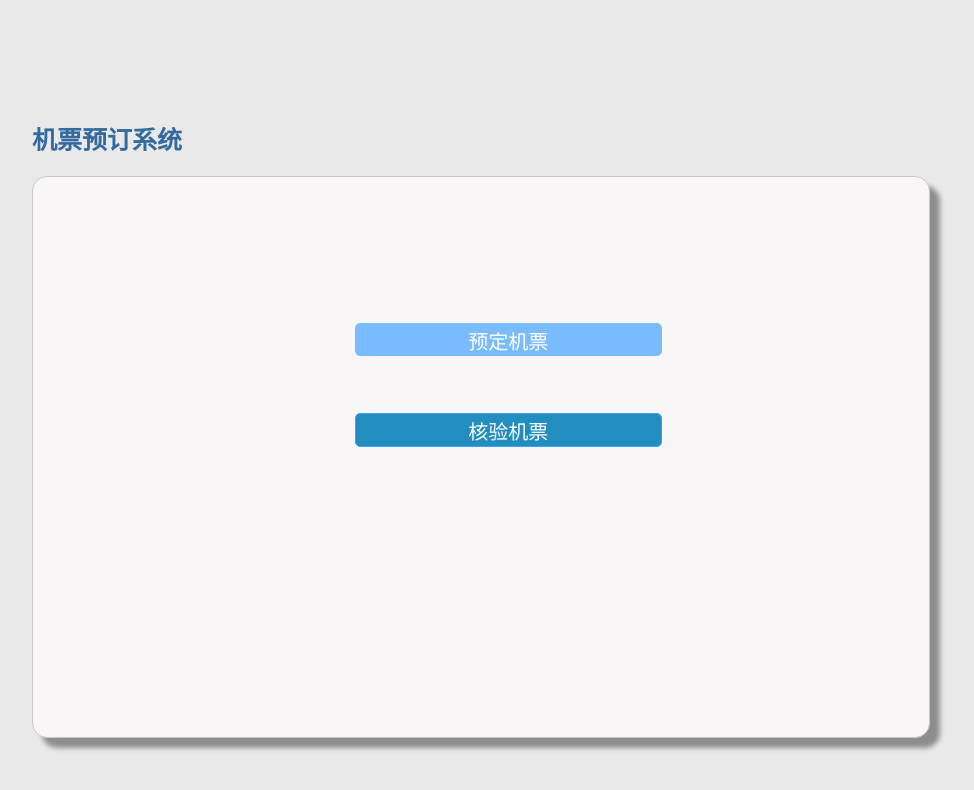
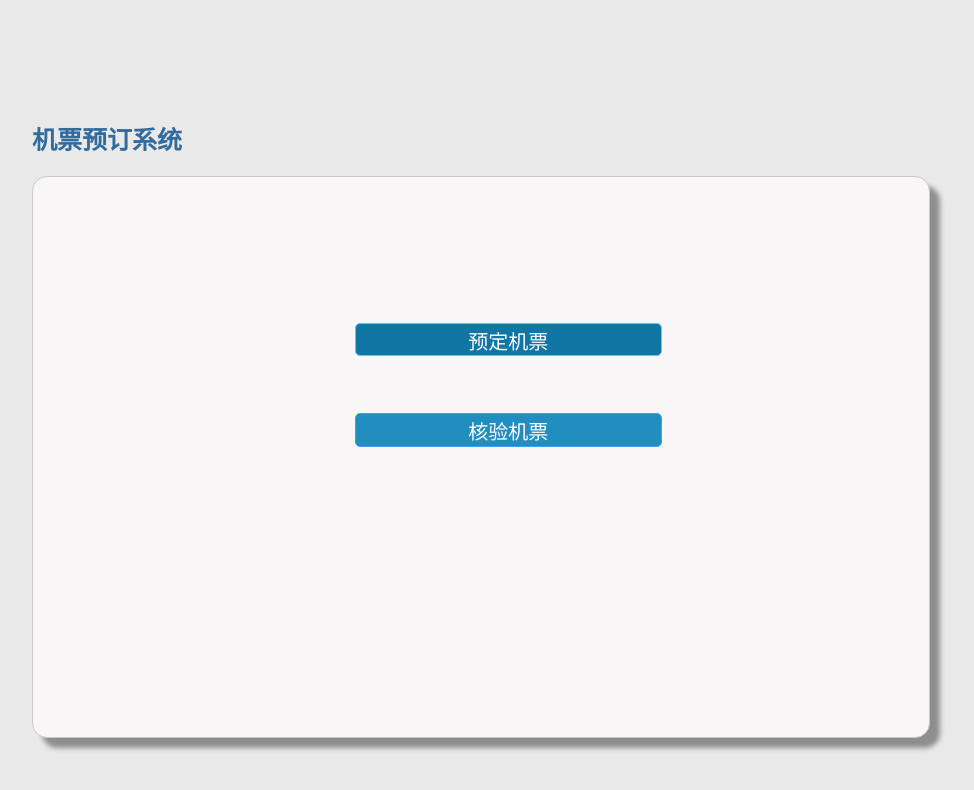
Before and after one commit to Zjut-Homework-666/SoftwareEngineering, a Vue app in the folder front-end/: page / in a window 1280 px wide. In both pictures the pointer is over the button "预定机票". Shown: the top 790 px of the page, without its empty margins (160-1134 px from the left). Built offline with nearby package versions, Linux system fonts and the light colour scheme.

Commit message:
修改按钮hover颜色

```diff
--- a/front-end/src/pages/HomePage/HomePage.vue
+++ b/front-end/src/pages/HomePage/HomePage.vue
@@ -117,6 +117,10 @@
     border-radius: 5px;
     background-color: #228EC0;
 }
+
+.bt:hover {
+    background-color: #1076a4;
+}
 </style>
 
 <script>
```
